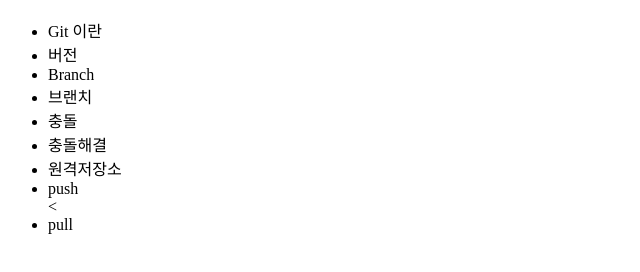
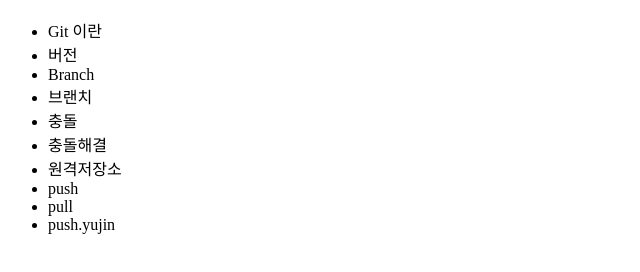
Before and after one commit to YuuJining/opentutorials_git_yujin, a plain HTML site: page index.html in a window 1280 px wide. Shown: the part 48-320 px from the top of the page, without its empty margins (0-640 px from the left). Drawn offline with Linux system fonts and the light colour scheme.

Commit message:
add push yujin

```diff
--- a/index.html
+++ b/index.html
@@ -16,7 +16,8 @@
       <li>충돌해결</li>
       <li>원격저장소</li>
       <li>push</li>
-      <<li>pull</li>
+      <li>pull</li>
+      <li>push.yujin</li>
   </ul>
   </body>
 </html>
```
